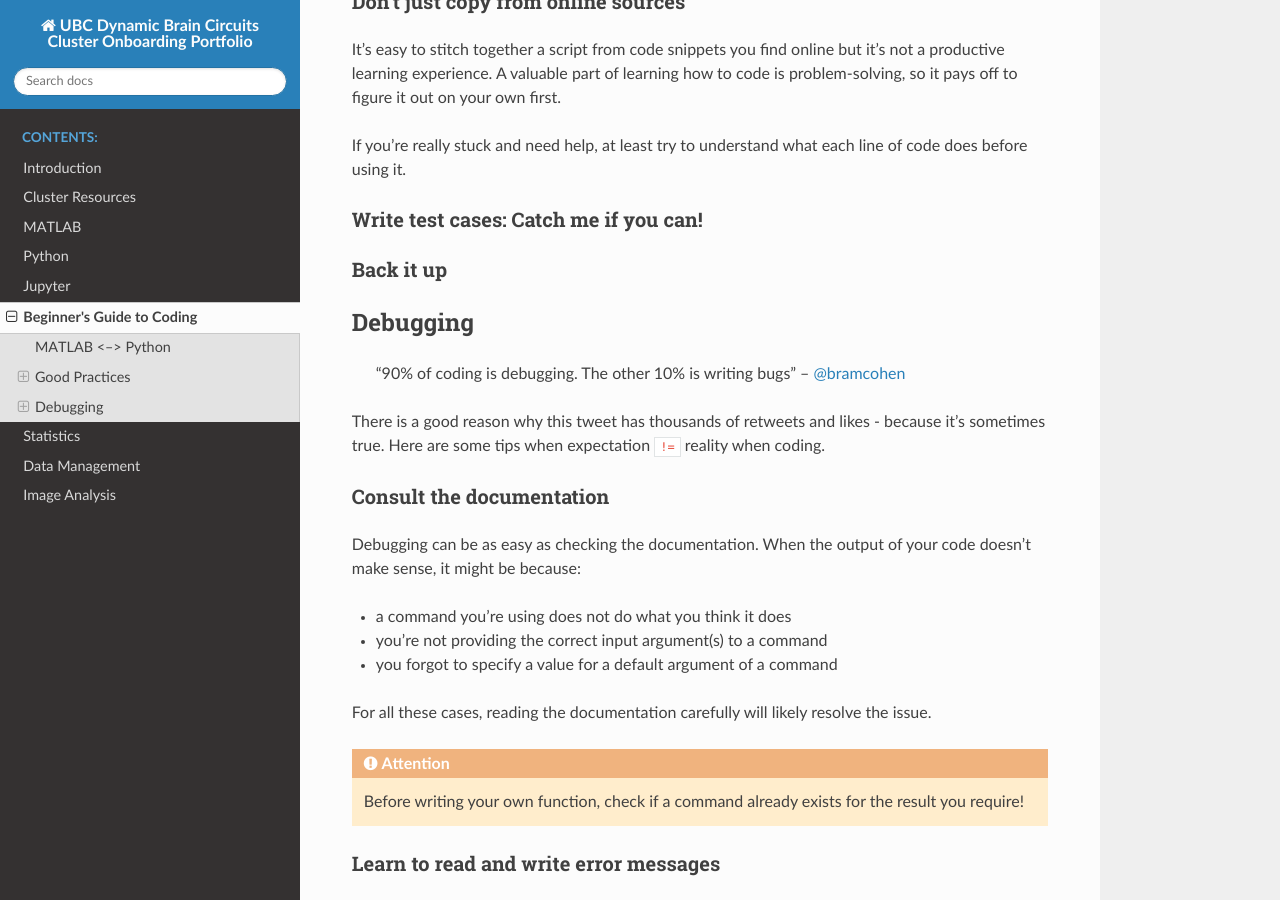
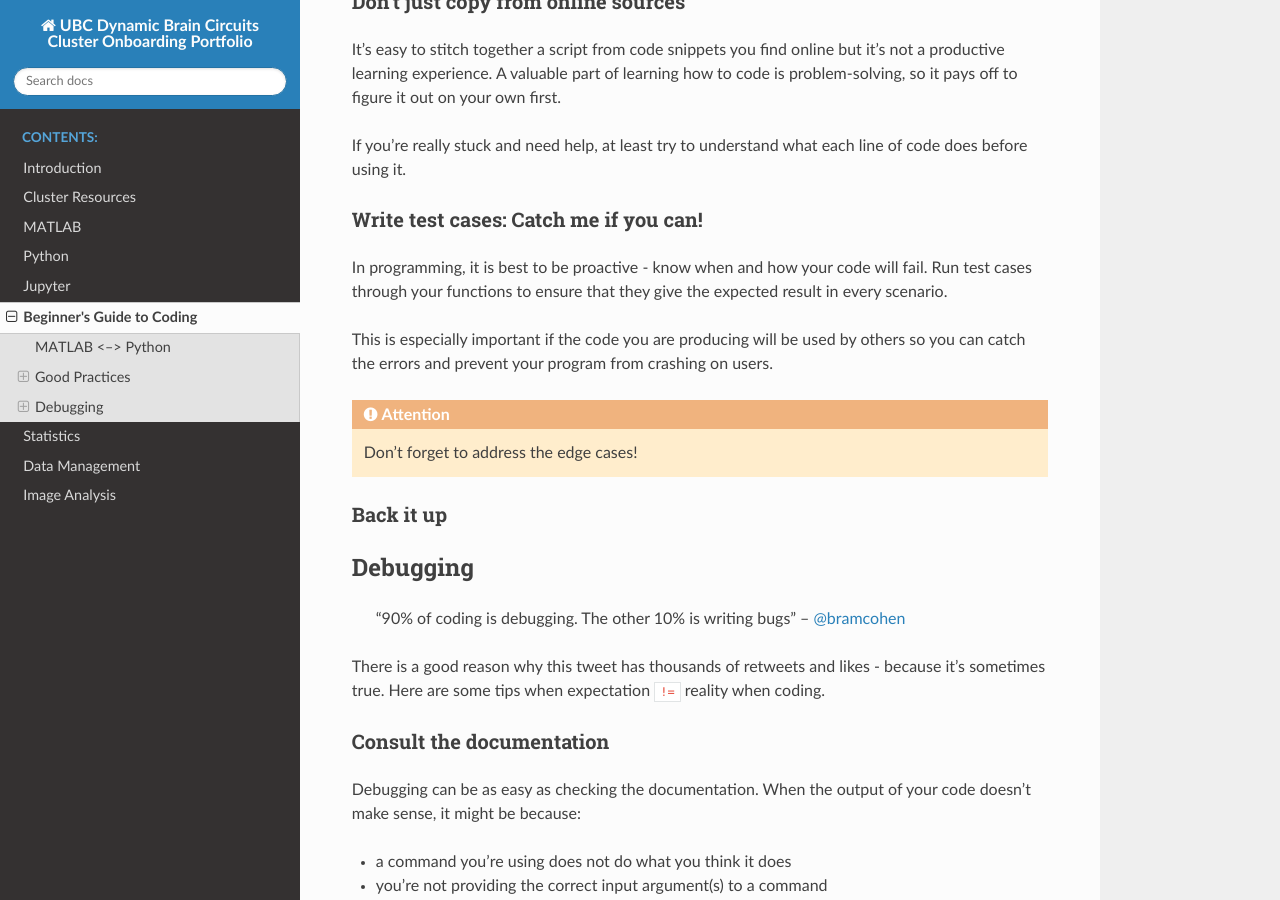
Before and after one commit to ubcbraincircuits/onboarding, a Sphinx documentation site: the page built from source/code.rst, in a window 1280 px wide and 900 px high, scrolled down 2031 px. Built offline with Sphinx 7.4.7 and the Read the Docs theme 2.0.0, drawn with Linux system fonts in a browser that asks for light colours; pages that are not in the unit, such as notebooks, are missing from menus.

Commit message:
Finish test cases section

```diff
--- a/source/code.rst
+++ b/source/code.rst
@@ -79,6 +79,15 @@ If you're really stuck and need help, at least try to understand what each line
 Write test cases: Catch me if you can!
 ======================================
 
+In programming, it is best to be proactive - know when and how your code will fail. Run test cases through your functions to
+ensure that they give the expected result in every scenario.
+
+This is especially important if the code you are producing will be used by others so you can catch the errors and prevent your
+program from crashing on users.
+
+.. attention::
+	Don't forget to address the edge cases!
+
 Back it up
 ==========
 
```
